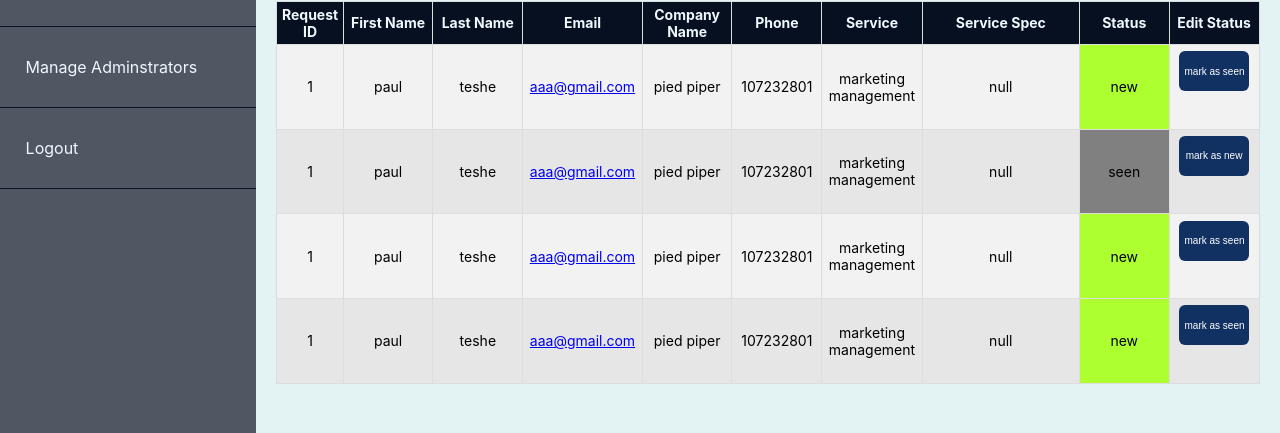
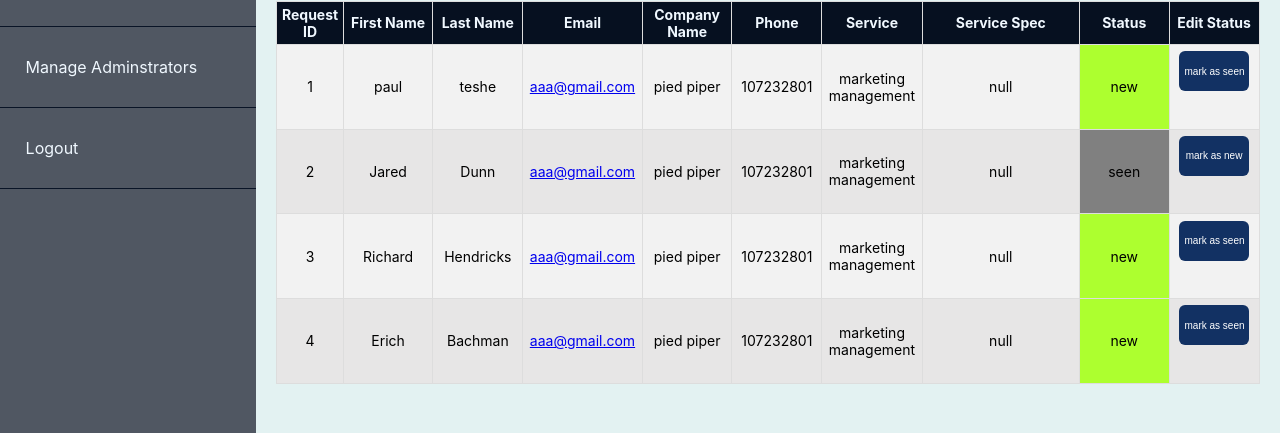
Before and after one commit to PaulTeshome/spira-site, a React (Create React App) app in the folder spira/: page /admin in a window 1280 px wide. Shown: the part 215-648 px from the top of the page. Built offline with nearby package versions, Linux system fonts and the light colour scheme.

Commit message:
Update Dashboard.js

```diff
--- a/spira/src/components/Dashboard.js
+++ b/spira/src/components/Dashboard.js
@@ -25,9 +25,9 @@ function Dashboard() {
                 </tr>
             </thead>
             <TableRow ReqId="1" fname="paul" lname="teshe" email="aaa@gmail.com" compName="pied piper" phone="107232801" service="marketing management" specify="null" status={true}/>
-            <TableRow ReqId="1" fname="paul" lname="teshe" email="aaa@gmail.com" compName="pied piper" phone="107232801" service="marketing management" specify="null" status={false}/>
-            <TableRow ReqId="1" fname="paul" lname="teshe" email="aaa@gmail.com" compName="pied piper" phone="107232801" service="marketing management" specify="null" status={true}/>
-            <TableRow ReqId="1" fname="paul" lname="teshe" email="aaa@gmail.com" compName="pied piper" phone="107232801" service="marketing management" specify="null" status={true}/>
+            <TableRow ReqId="2" fname="Jared" lname="Dunn" email="aaa@gmail.com" compName="pied piper" phone="107232801" service="marketing management" specify="null" status={false}/>
+            <TableRow ReqId="3" fname="Richard" lname="Hendricks" email="aaa@gmail.com" compName="pied piper" phone="107232801" service="marketing management" specify="null" status={true}/>
+            <TableRow ReqId="4" fname="Erich" lname="Bachman" email="aaa@gmail.com" compName="pied piper" phone="107232801" service="marketing management" specify="null" status={true}/>
         </table>
         </div>
     </div>
```
